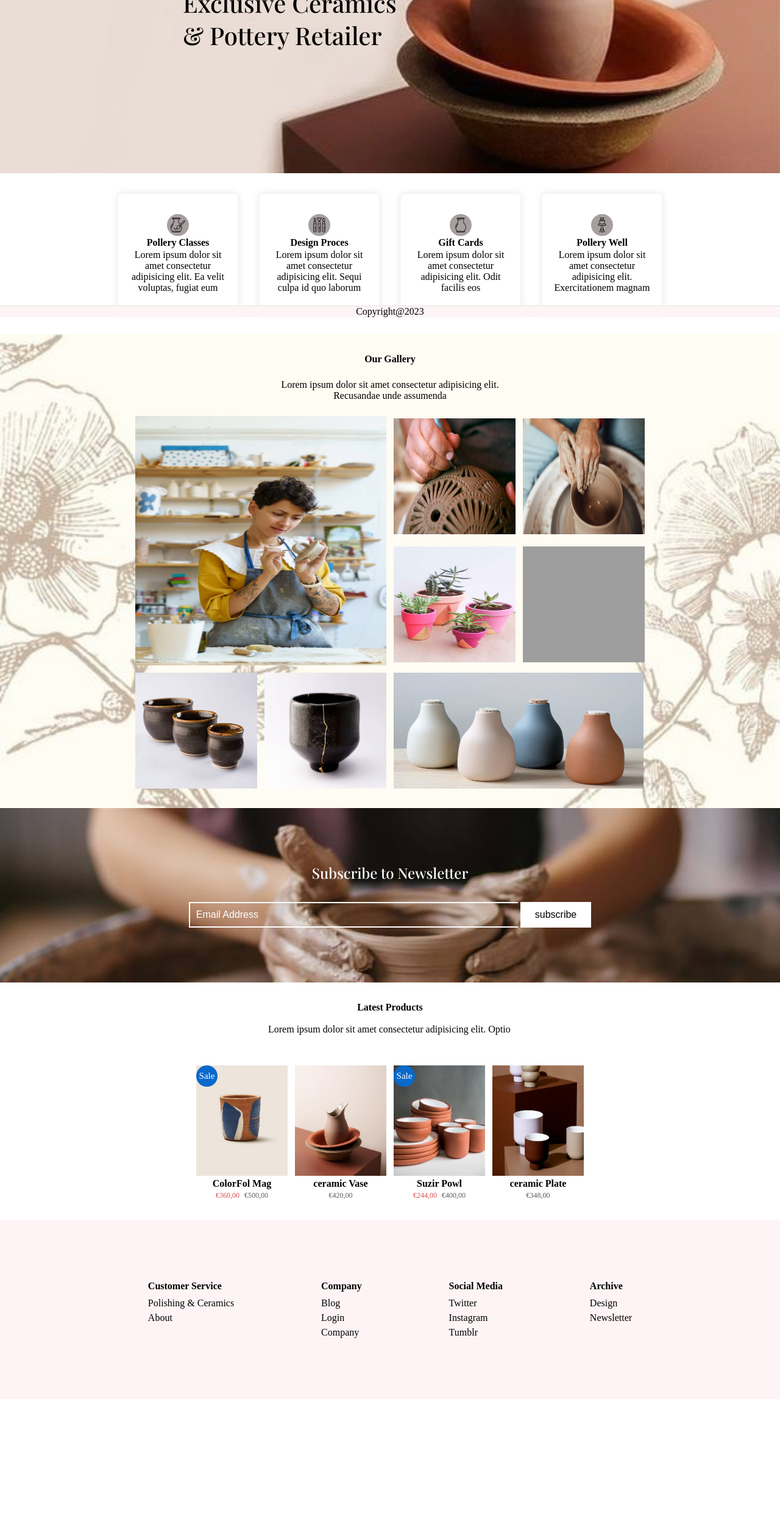
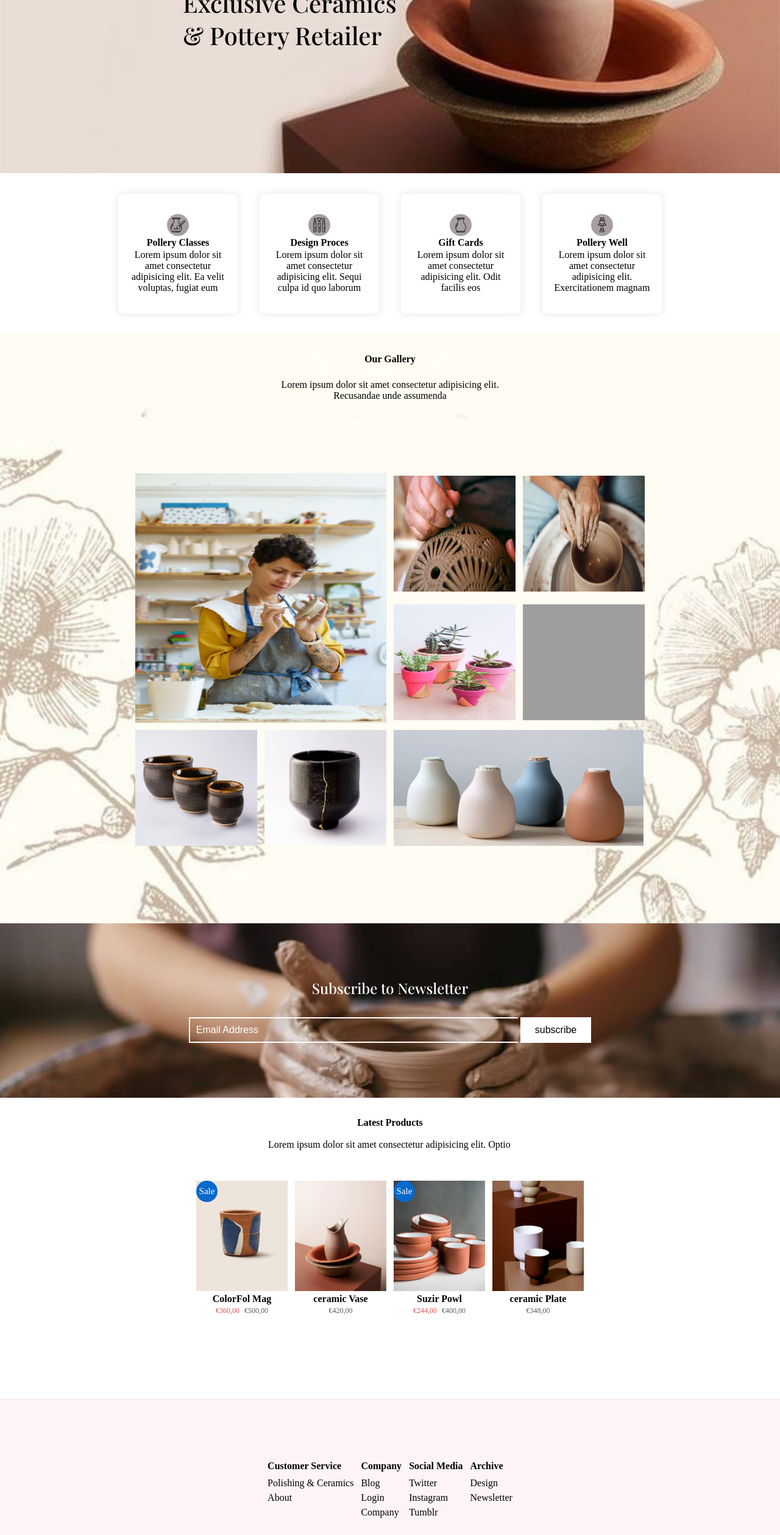
Before and after one commit to Fernando0012/Desafio-CSS, a plain HTML site: page index.html in a window 1280 px wide. Shown: the part 280-2797 px from the top of the page at 61% size. Before the commit the page ends 2574 px from the top, so only its background shows below. Drawn offline with nearby package versions, Linux system fonts and the light colour scheme; grey boxes are pictures that could not be loaded; files whose address does not match are found by name; a web font is replaced by a local one.

Commit message:
fixing the footer

```diff
--- a/index.html
+++ b/index.html
@@ -37,29 +37,29 @@
                         </h1>
                     </div>
                 </div>
-                    <section class="cards" id="about">
-                        <div class="polleryClasses service">
+                    <section class="cards section grid" id="about">
+                        <div class="polleryClasses container service">
                             <div class="border">
                                 <img src="./img/pollery Classes.png" alt="ilustração de pinturas em um vaso de cerâmica" class="card">
                             </div>
                             <h4>Pollery Classes</h4>
                             <p>Lorem ipsum dolor sit amet consectetur adipisicing elit. Ea velit voluptas, fugiat eum</p>
                         </div>
-                            <div class="design service">
+                            <div class="design container service">
                                 <div class="border">
                                     <img src="./img/design.png" alt="ilustração de ferramentas de cerâmica" class="card">
                                 </div>
                                 <h4>Design Proces</h4>
                                 <p>Lorem ipsum dolor sit amet consectetur adipisicing elit. Sequi culpa id quo laborum</p>
                             </div>
-                            <div class="gift service">
+                            <div class="gift container service">
                                 <div class="border">
                                     <img src="./img/gift.png" alt="ilustração de um vaso" class="card">
                                 </div>
                                 <h4>Gift Cards</h4>
                                 <p>Lorem ipsum dolor sit amet consectetur adipisicing elit. Odit facilis eos</p>
                             </div>
-                        <div class="polleryWell service">
+                        <div class="polleryWell container service">
                             <div class="border">
                                 <img src="./img/pollery.png" alt="ilustração de uma mesa de cerâmica com um vaso em cima" class="card">
                             </div>
@@ -67,12 +67,12 @@
                             <p>Lorem ipsum dolor sit amet consectetur adipisicing elit. Exercitationem magnam</p>
                         </div>
                     </section>
-                        <section class="ourGallery">
+                        <section class="ourGallery section grid">
                             <h2>Our Gallery</h2>
                             <div class="text">
                                 <p>Lorem ipsum dolor sit amet consectetur adipisicing elit. Recusandae unde assumenda</p>
                             </div>
-                            <div class="gallery">
+                            <div class="gallery container">
                                 <img src="./img/gly.jpg" alt="uma pessoa fazendo os detalhes e os acabamentos de uma peça de cerâmica" class="imagem ft1">
                                 <img src="./img/gly (1).jpg" alt="mãos mexendo com massa de cerâmica moldando um vaso" class="imagem ft2">
                                 <img src="./img/gly (6).jpg" alt="foto de uma moça fazendo cerâmica" class="imagem girl">
@@ -84,14 +84,14 @@
 
                             </div>
                         </section>
-                    <section class="news">
+                    <section class="news section">
                         <h2>Subscribe to Newsletter</h2>
                         <div class="input">
                             <input type="email" name="email" id="email" placeholder="Email Address">
                             <button href="#" class="button" for="email">subscribe</button>
                         </div>
                     </section>
-                <section class="products" id="shop">
+                <section class="products section" id="shop">
                     <h2>Latest Products</h2>
                     <div class="text">
                         <p>Lorem ipsum dolor sit amet consectetur adipisicing elit. Optio</p>
@@ -127,7 +127,12 @@
                         </div>
                     </div>
                 </section>
-            <section class="contact" id="contact">
+            </div>
+
+            <a href="#home" class="back-to-up"><i class="icon-arrow-up"></i></a>
+        </main>
+        <footer class="footer">
+            <section class="contact grid" id="contact">
                 <div class="custome">
                     <h4>Customer Service</h4>
 
@@ -164,12 +169,10 @@
                     </div>
                 </div>
             </section>
-        </div>
-        <footer class="footer">
-            <p>Copyright@2023</p>
-        </footer>
-    </main>
-    <a href="#home" class="back-to-up"><i class="icon-arrow-up"></i></a>
+            <div class="copy">
+                <p>Copyright@2023</p>
+            </div>
+    </footer>
     <script src="./JS/main.js"></script>
 </body>
 </html>
--- a/style/style.css
+++ b/style/style.css
@@ -14,6 +14,19 @@
     list-style: none;
 
     font-size: 16px;
+}
+
+
+body{
+    display: flex;
+    flex-direction: column;
+
+    gap: 110.87rem;
+}
+
+main{
+    display: flex;
+    flex: 1;
 }
 
 .container{
@@ -53,6 +66,7 @@
 /*-- Menu --*/
 
 #menu{
+
     display: flex;
     justify-content: space-between;
     align-items: center;
@@ -344,7 +358,10 @@ nav ul{
     justify-content: space-evenly;
     padding: 6.25rem;
 
+    gap: 12px;
+
     background: rgb(254, 244, 245);
+    border-bottom: .0625rem solid rgb(0, 0, 0, 0.08);
 }
 
 .custome,
@@ -370,14 +387,17 @@ nav ul{
 /*-- footer --*/
 
 footer{
-    bottom: 0;
-    position: fixed;
-    width: 100%;
-    text-align: center;
+
+    display: flex;
+    justify-content: center;
+    align-items: center;
+    flex-direction: column;
 
     background: rgb(254, 244, 245);
 
     border-top: .0625rem solid rgb(0, 0, 0, 0.08);
+
+
 }
 
 /*-- Back To Top --*/
@@ -409,10 +429,12 @@ footer{
     transform: translateY(0);
 }
 
+
 @media (max-width: 768px) {
     *{
         font-size: 12px;
     }
+
 
     .logo{
         width: 1.75rem;
```
